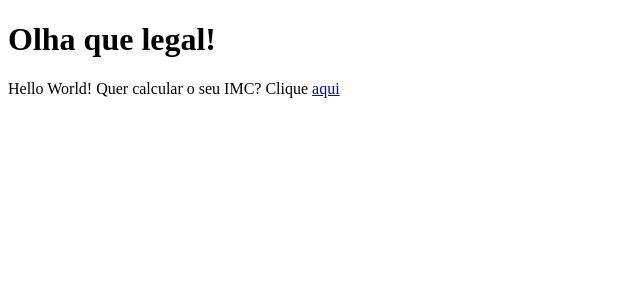
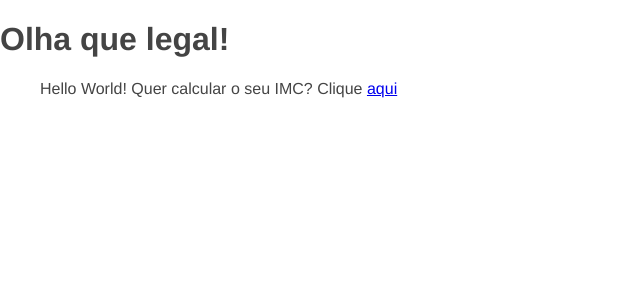
Before and after one commit to remintz/programacaoemcasa, a Flask app: page / in a window 1280 px wide. Shown: the top 300 px of the page, without its empty margins (0-640 px from the left). Run offline with Flask 2, Linux system fonts and the light colour scheme.

Commit message:
acrescentei css

```diff
--- /dev/null
+++ b/exemplos/servidor web/static/styles.css
@@ -0,0 +1,18 @@
+body {
+    margin: 0;
+    padding: 0;
+    font-family: "Helvetica Neue", Helvetica, Arial, sans-serif;
+    color: #444;
+  }
+  /*
+   * Centering the body content
+   */
+  .container {
+    width: 1200px;
+    margin: 0 auto;
+  }
+
+  .form {
+    padding: 10px 0 30px 0;
+    background-color: rgb(255, 255, 255);
+  }
--- a/exemplos/servidor web/templates/base.html
+++ b/exemplos/servidor web/templates/base.html
@@ -1,6 +1,9 @@
 <!DOCTYPE html>
 <html>
-    <title>Minha primeira aplicacao web</title>
+    <head>
+        <title>Minha primeira aplicacao web</title>
+        <link rel="stylesheet" href="{{ url_for('static', filename='styles.css') }}">
+    </head>
     <body>
         <h1>Olha que legal!</h1>
         <div class="container">
--- a/exemplos/servidor web/templates/formulario_imc.html
+++ b/exemplos/servidor web/templates/formulario_imc.html
@@ -1,6 +1,6 @@
 {% extends "base.html" %}
 {% block content %}
-
+<div class=form>
     <form action="/imc" method="post">
         <label for="Peso">Peso:</label>
         <input name="Peso" /><br>
@@ -8,5 +8,6 @@
         <input name="Altura" /><br>
         <input type="submit" value="ok">
     </form>
+</div>
 
 {% endblock %}
```
Lines whose indentation alone changed are shown as unchanged.
